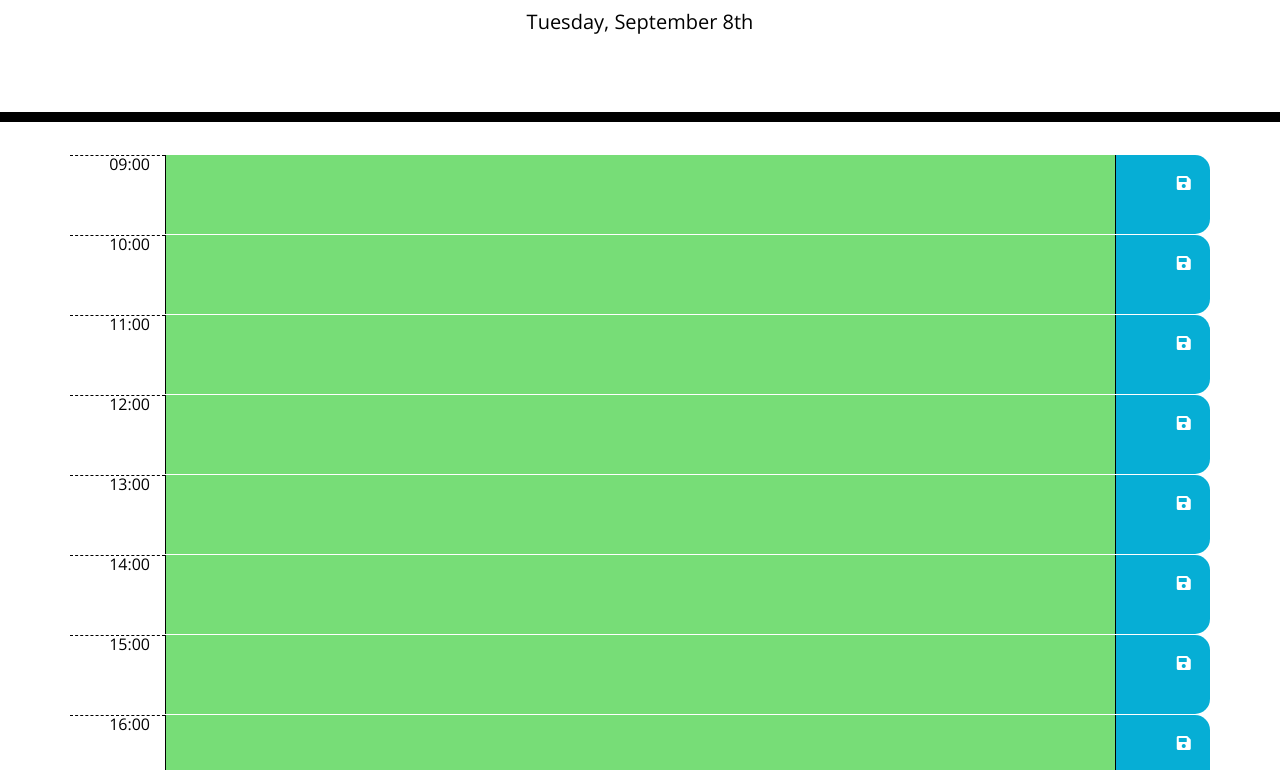
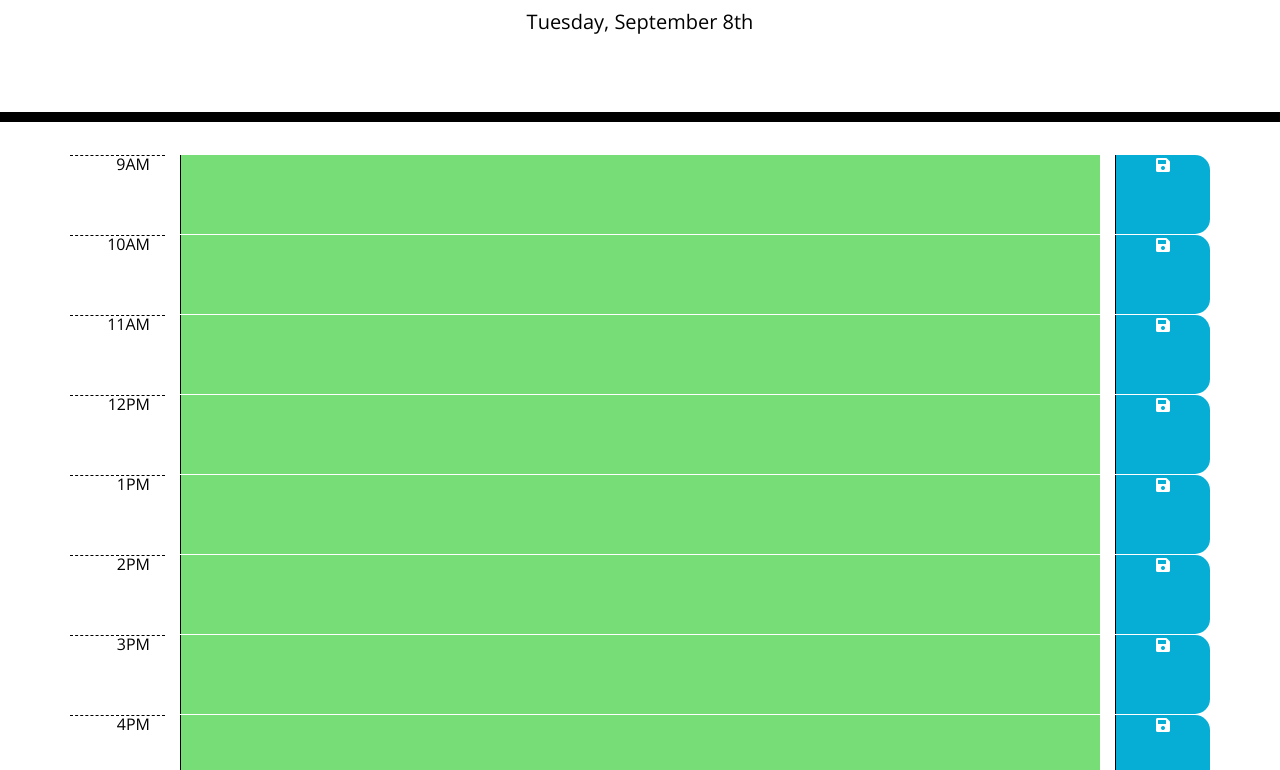
Before and after one commit to mslnance/mslnance.github.io-super-disco, a plain HTML site: page index.html in a window 1280 px wide. Shown: the part 182-952 px from the top of the page. Drawn offline with nearby package versions, Linux system fonts and the light colour scheme.

Commit message:
Refactor code

```diff
--- a/assets/css/style.css
+++ b/assets/css/style.css
@@ -51,17 +51,17 @@ textarea{
 
 .past {
   background-color: #d3d3d3;
-  color: white;
+  /* color: white; */
 }
 
 .present {
   background-color: #ff6961;
-  color: white;
+  /* color: white; */
 }
 
 .future {
   background-color: #77dd77;
-  color: white;
+  /* color: white; */
 }
 
 .saveBtn {
--- a/assets/js/script.js
+++ b/assets/js/script.js
@@ -1,7 +1,72 @@
-//display Current Day
+//Display date in header
 var today=moment().format("dddd, MMMM Do");
 var now =new Date();
 document.getElementById("currentDay").innerHTML=today;
+var colorCode = function() {
+  if (moment().isAfter(displayDate,'hour')) {
+    $(`#schItem${i}`).addClass("past");
+  } else if (moment().isBefore(displayDate,'hour')) {
+    $(`#schItem${i}`).addClass("future");
+  }
+    else $(`#schItem${i}`).addClass("present");
+
+}
+//build grid
+for (var i=9; i<24; i++){
+  var curDay = new Date();
+  var calDate = new Date(curDay.getFullYear()+'-'+(curDay.getMonth()+1)+'-'+curDay.getDate() + " " + i +":00");
+  var dateCalHour=calDate.getHours();
+  var displayDate=moment(calDate,"hA");
+  var displayHour=moment(displayDate).format("hA");
+  var curHour=moment().format("hA");
+  console.log(curHour);
+  console.log(displayHour);
+  console.log(moment());
+  console.log(displayDate);
+  $('<div>',{id:`b${i}`}).addClass("row").appendTo($("div.container"))
+  $('<div>',{id:`hb${i}`}).addClass("col-1 hour").appendTo($(`#b${+i}`))
+  $('<span>',{id:`timeSpan${i}`}).addClass("time").text(displayHour).appendTo($(`#hb${i}`))
+
+  $('<div>',{id:`db${i}`}).addClass("col-10 description").appendTo($(`#b${i}`))
+  $('<textArea>',{id:`schItem${i}`}).addClass("overflow-hidden").appendTo($(`#db${i}`))
+  colorCode();
+  $('<div>',{id:`sb${i}`}).addClass("col-1 saveBtn").appendTo($(`#b${i}`))
+  $('<span>',{id:`saveSpan${i}`}).addClass("align-middle").appendTo($(`#sb${i}`))
+  $('<i>',{id:`saveIcon${i}`}).addClass("fas fa-save").appendTo($(`#saveSpan${i}`))
+}
+
+
+
+
+ /*
+  $('<textarea>').each(function() {
+    if (dateCalHour<curHour) {
+      $(this).addClass("past");
+    }
+    else if (dateCalHour>curHour) {
+      $(this).addClass("future");
+    }
+    else if (dateCalHour===curHour) {
+      $(this).addClass("present");
+    }
+  };*/
+
+/*
+var timeEl = document.querySelector(".hour");
+
+var createEvents = function(eventText,eventTime) {
+  // create elements that make up a task item
+  // append span and p element to parent li
+  taskLi.append(taskSpan, taskP);
+
+  // check due date
+  auditTask(taskLi);
+
+  // append to ul list on the page
+  $("#list-" + taskList).append(taskLi);
+};
+
+//display Current Day
 
 
 var curHour=moment().format("hA");
@@ -42,31 +107,55 @@ $('.hour').each(function(index,obj) {
       $(this).removeClass("past");
       $(this).removeClass("future");
     }
+    var setTime=timeEl.setAttribute("textContent",curHour);
+    console.log(setTime)
+  });
 
+});
+
+var loadEvents = function() {
+  events = JSON.parse(localStorage.getItem("events"));
+
+  // if nothing in localStorage, create a new object to track all task status arrays
+  if (!events) {
+    events = []
+  }
+  // loop over object properties
+  $.each(events, function(arr) {
+    // then loop over sub-array
+    arr.forEach(function(events) {
+      createEvents(event.text, event.time);
+    });
   });
+};
+
+var saveEvents = function() {
+  localStorage.setItem("events", JSON.stringify(events));
+};
+
+// save button in modal was clicked
+$(".saveBtn").click(function(calHour) {
+  // get form values
+  var eventText = $("textarea").val();
+  var eventTime = calHour;
+
+  if (eventText && eventTime) {
+    createEvents(eventText, eventTime);
+
+
+    // save in tasks array
+    events.toDo.push({
+      text: eventText,
+      date: eventTime
+    });
+
+    saveEvents();
+  }
 });
 
 
-
-//var calHour=$(".hour").find("span").text().trim();
-//console.log(calHour)
-
-var auditTask = function(taskEl) {
-  // get date from task element
-  var date = $(taskEl).find("span").text().trim();
-
-  // convert to moment object at 5:00pm
-  var time = moment(date, "L").set("hour", 17);
-
-  // remove any old classes from element
-  $(taskEl).removeClass("list-group-item-warning list-group-item-danger");
-
-  // apply new class if task is near/over due date
-  if (moment().isAfter(time)) {
-    $(taskEl).addClass("list-group-item-danger");
-  }
-  else if (Math.abs(moment().diff(time, "days")) <= 2) {
-    $(taskEl).addClass("list-group-item-warning");
-  }
-  console.log(taskEl)
-};
+$("div").on("click", "i", function() {
+  console.log("<i> was clicked");
+  saveEvents();
+});
+*/
--- a/index.html
+++ b/index.html
@@ -29,70 +29,7 @@
       <p id="currentDay" class="lead"></p>
     </header>
     <div class="container time-block">
-      <div class="row">
-        <div class="col-1 hour"><span>09:00</span></div>
-          <textarea id="event9" name="event-name" class="col-10 description overflow-hidden" >
-          </textarea>
-        <div class="col-1 saveBtn"><span class="align-middle">
-          <i class="fas fa-save "></i></span>
-        </div>
-      </div>
-      <div class="row">
-        <div class="col-1 hour"><span>10:00</span></div>
-          <textarea id="event10" name="event-name" class="col-10 description overflow-hidden" >
-          </textarea>
-        <div class="col-1 saveBtn"><span class="align-middle">
-          <i class="fas fa-save "></i></span></i></div>
-      </div>
-      <div class="row">
-        <div class="col-1 hour"><span>11:00</span></div>
-          <textarea id="event11" name="event-name" class="col-10 description overflow-hidden" >
-          </textarea>
-        <div class="col-1 saveBtn"> <span class="align-middle">
-          <i class="fas fa-save "></i></span></i></div>
-      </div>
-      <div class="row">
-        <div class="col-1 hour"><span>12:00</span></div>
-          <textarea id="event12" name="event-name" class="col-10 description overflow-hidden" >
-          </textarea>
-        <div class="col-1 saveBtn"><span class="align-middle">
-          <i class="fas fa-save "></i></span></i></div>
-      </div>
-      <div class="row">
-        <div class="col-1 hour"><span>13:00</span></div>
-          <textarea id="event13" name="event-name" class="col-10 description overflow-hidden" >
-          </textarea>
-        <div class="col-1 saveBtn"><span class="align-middle">
-          <i class="fas fa-save "></i></span></i></div>
-      </div>
-      <div class="row">
-        <div class="col-1 hour"><span>14:00</span></div>
-          <textarea id="event14" name="event-name" class="col-10 description overflow-hidden" >
-          </textarea>
-        <div class="col-1 saveBtn"><span class="align-middle">
-          <i class="fas fa-save "></i></span></i></div>
-      </div>
-      <div class="row">
-        <div class="col-1 hour"><span>15:00</span></div>
-          <textarea id="event15" name="event-name" class="col-10 description overflow-hidden" >
-          </textarea>
-        <div class="col-1 saveBtn"><span class="align-middle">
-          <i class="fas fa-save "></i></span></i></div>
-      </div>
-      <div class="row">
-        <div class="col-1 hour"><span>16:00</span></div>
-          <textarea id="event16" name="event-name" class="col-10 description overflow-hidden" >
-          </textarea>
-        <div class="col-1 saveBtn"><span class="align-middle">
-          <i class="fas fa-save "></i></span></i></div>
-      </div>
-      <div class="row">
-        <div class="col-1 hour"><span>17:00</span></div>
-          <textarea id="event17" name="event-name" class="col-10 description overflow-hidden" >
-          </textarea>
-        <div class="col-1 saveBtn"><span class="align-middle">
-          <i class="fas fa-save "></i></span></i></div>
-      </div>
+
     </div>
 
     <script src="https://code.jquery.com/jquery-3.4.1.min.js"></script>
```
